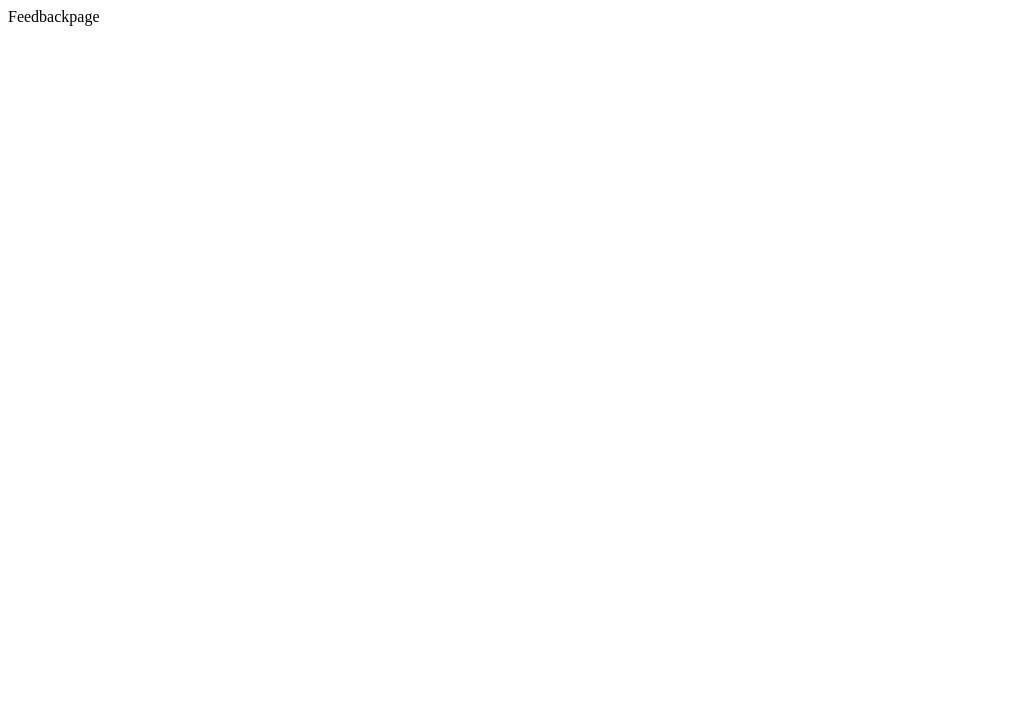
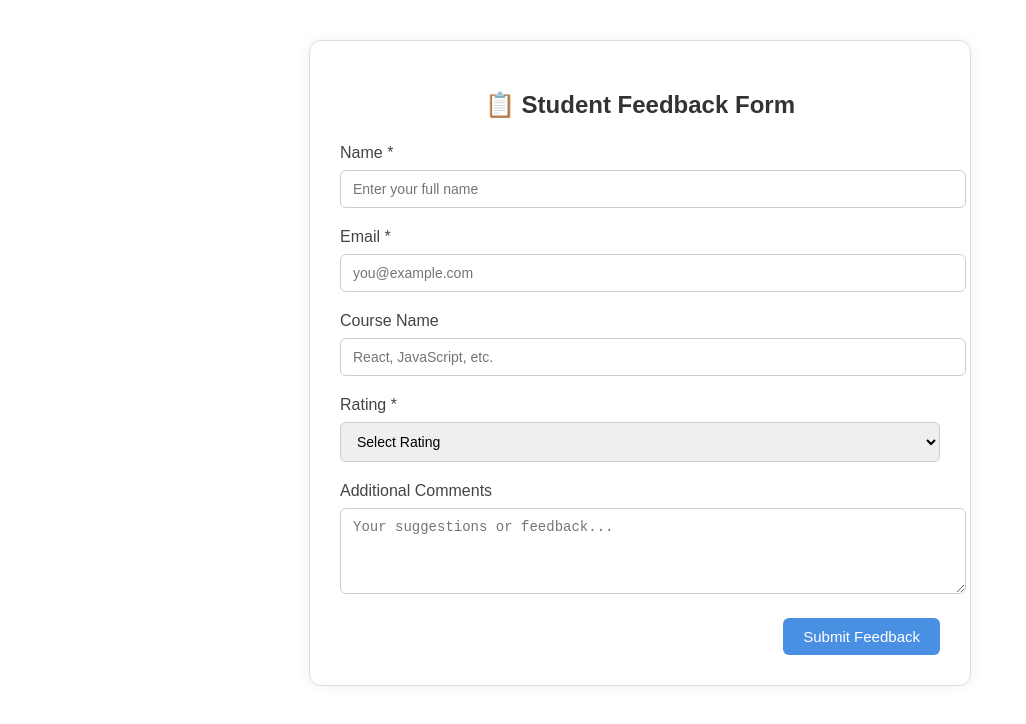
Before and after one commit to venkatesh767408/StudentDashboard, a React (Vite) app: page /feedback in a window 1280 px wide. Shown: the top 724 px of the page, without its empty margins (0-1026 px from the left). Built offline with nearby package versions, Linux system fonts and the light colour scheme.

Commit message:
login authentication backend added

```diff
--- a/package.json
+++ b/package.json
@@ -10,6 +10,7 @@
     "preview": "vite preview"
   },
   "dependencies": {
+    "axios": "^1.10.0",
     "react": "^19.1.0",
     "react-dom": "^19.1.0",
     "react-router-dom": "^7.6.3"
--- a/src/Pages/Feedbackpage.jsx
+++ b/src/Pages/Feedbackpage.jsx
@@ -1,9 +1,117 @@
-import React from 'react'
+import React, { useState } from "react";
+import "../components/FeedbackForm.css"
 
-const Feedbackpage = () => {
+const FeedbackForm = () => {
+  const [formData, setFormData] = useState({
+    name: "",
+    email: "",
+    course: "",
+    rating: "",
+    comments: "",
+  });
+
+  const [submitted, setSubmitted] = useState(false);
+
+  const handleChange = (e) => {
+    const { name, value } = e.target;
+    setFormData((prev) => ({ ...prev, [name]: value }));
+  };
+
+  const handleSubmit = (e) => {
+    e.preventDefault();
+    if (!formData.name || !formData.email || !formData.rating) {
+      alert("Please fill in all required fields.");
+      return;
+    }
+    console.log("Submitted Data:", formData);
+    setSubmitted(true);
+    setFormData({
+      name: "",
+      email: "",
+      course: "",
+      rating: "",
+      comments: "",
+    });
+  };
+
   return (
-    <div>Feedbackpage</div>
-  )
-}
+    <div className="feedback-container">
+      <h2 className="form-title">📋 Student Feedback Form</h2>
 
-export default Feedbackpage
+      {submitted && (
+        <div className="success-message">✅ Thank you for your feedback!</div>
+      )}
+
+      <form onSubmit={handleSubmit} className="feedback-form">
+        <div className="form-group">
+          <label>Name *</label>
+          <input
+            type="text"
+            name="name"
+            placeholder="Enter your full name"
+            value={formData.name}
+            onChange={handleChange}
+            required
+          />
+        </div>
+
+        <div className="form-group">
+          <label>Email *</label>
+          <input
+            type="email"
+            name="email"
+            placeholder="you@example.com"
+            value={formData.email}
+            onChange={handleChange}
+            required
+          />
+        </div>
+
+        <div className="form-group">
+          <label>Course Name</label>
+          <input
+            type="text"
+            name="course"
+            placeholder="React, JavaScript, etc."
+            value={formData.course}
+            onChange={handleChange}
+          />
+        </div>
+
+        <div className="form-group">
+          <label>Rating *</label>
+          <select
+            name="rating"
+            value={formData.rating}
+            onChange={handleChange}
+            required
+          >
+            <option value="">Select Rating</option>
+            <option value="5">⭐⭐⭐⭐⭐ Excellent</option>
+            <option value="4">⭐⭐⭐⭐ Good</option>
+            <option value="3">⭐⭐⭐ Average</option>
+            <option value="2">⭐⭐ Needs Improvement</option>
+            <option value="1">⭐ Poor</option>
+          </select>
+        </div>
+
+        <div className="form-group">
+          <label>Additional Comments</label>
+          <textarea
+            name="comments"
+            placeholder="Your suggestions or feedback..."
+            value={formData.comments}
+            onChange={handleChange}
+            rows="4"
+          />
+        </div>
+
+        <div className="form-actions">
+          <button type="submit">Submit Feedback</button>
+        </div>
+      </form>
+    </div>
+  );
+};
+
+export default FeedbackForm;
--- a/src/Pages/Login.jsx
+++ b/src/Pages/Login.jsx
@@ -1,9 +1,180 @@
-import React from 'react'
+import React, { useState } from "react";
+import axios from "axios";
+import "../components/Login.css";
+import { useNavigate } from "react-router-dom";
+const Auth = () => {
+  const [view, setView] = useState("login"); // 'login' | 'signup' | 'forgot' | 'otp'
+  const navigate=useNavigate();
+  const [form, setForm] = useState({
+    name: "",
+    email: "",
+    password: "",
+    otp: "",
+  });
 
-const Login = () => {
+  const [message, setMessage] = useState({ type: "", text: "" });
+
+  const handleChange = (e) => {
+    setForm({ ...form, [e.target.name]: e.target.value });
+  };
+
+  const switchView = (newView) => {
+    setMessage({ type: "", text: "" });
+    setForm({ name: "", email: "", password: "", otp: "" });
+    setView(newView);
+  };
+
+  const handleSubmit = async (e) => {
+    e.preventDefault();
+    try {
+      let res;
+      const baseURL = "https://login-backend-two.vercel.app/api/auth"; // change if needed
+
+      if (view === "signup") {
+        res = await axios.post(`${baseURL}/signup`, {
+          name: form.name,
+          email: form.email,
+          password: form.password,
+        });
+        setMessage({ type: "success", text: res.data.message });
+
+        setView("login");
+      }
+
+      if (view === "login") {
+        res = await axios.post(`${baseURL}/login`, {
+          email: form.email,
+          password: form.password,
+        });
+        setMessage({ type: "success", text: res.data.message });
+        navigate('/home')
+      }
+
+      if (view === "forgot") {
+        res = await axios.post(`${baseURL}/forgot-password`, {
+          email: form.email,
+        });
+        setMessage({ type: "success", text: res.data.message });
+        setView("otp");
+      }
+
+      if (view === "otp") {
+        res = await axios.post(`${baseURL}/verify-otp`, {
+          email: form.email,
+          otp: form.otp,
+        });
+        setMessage({ type: "success", text: res.data.message });
+        navigate('/home');
+      }
+    } catch (err) {
+      setMessage({
+        type: "error",
+        text:
+          err?.response?.data?.error ||
+          "Something went wrong. Please try again.",
+      });
+    }
+  };
+
   return (
-    <div>Login</div>
-  )
-}
+    <div className="auth-container">
+      <h2>
+        {view === "login"
+          ? "Login"
+          : view === "signup"
+          ? "Sign Up"
+          : view === "forgot"
+          ? "Forgot Password"
+          : "Enter OTP"}
+      </h2>
 
-export default Login
+      {message.text && (
+        <div className={message.type === "error" ? "error-msg" : "success-msg"}>
+          {message.text}
+        </div>
+      )}
+
+      <form onSubmit={handleSubmit}>
+        {view === "signup" && (
+          <input
+            type="text"
+            name="name"
+            placeholder="Full Name"
+            value={form.name}
+            onChange={handleChange}
+            required
+          />
+        )}
+
+        {(view === "signup" ||
+          view === "login" ||
+          view === "forgot" ||
+          view === "otp") && (
+          <input
+            type="email"
+            name="email"
+            placeholder="Email"
+            value={form.email}
+            onChange={handleChange}
+            required
+          />
+        )}
+
+        {(view === "signup" || view === "login") && (
+          <input
+            type="password"
+            name="password"
+            placeholder="Password"
+            value={form.password}
+            onChange={handleChange}
+            required
+          />
+        )}
+
+        {view === "otp" && (
+          <input
+            type="text"
+            name="otp"
+            placeholder="Enter OTP"
+            value={form.otp}
+            onChange={handleChange}
+            required
+          />
+        )}
+
+        <button type="submit">
+          {view === "login"
+            ? "Login"
+            : view === "signup"
+            ? "Sign Up"
+            : view === "forgot"
+            ? "Send OTP"
+            : "Verify OTP"}
+        </button>
+      </form>
+
+      <div className="auth-toggle">
+        {view === "login" && (
+          <>
+            Don't have an account?{" "}
+            <span onClick={() => switchView("signup")}>Sign Up</span> <br />
+            <span onClick={() => switchView("forgot")}>Forgot Password?</span>
+          </>
+        )}
+
+        {view === "signup" && (
+          <>
+            Already have an account?{" "}
+            <span onClick={() => switchView("login")}>Login</span>
+          </>
+        )}
+
+        {(view === "forgot" || view === "otp") && (
+          <span onClick={() => switchView("login")}>Back to Login</span>
+        )}
+      </div>
+    </div>
+  );
+};
+
+export default Auth;
--- /dev/null
+++ b/src/components/FeedbackForm.css
@@ -0,0 +1,80 @@
+.feedback-container {
+  max-width: 600px;
+  margin: 40px auto;
+  padding: 30px;
+  background-color: #ffffff;
+  border: 1px solid #ddd;
+  border-radius: 12px;
+  box-shadow: 0 0 15px rgba(0, 0, 0, 0.06);
+  font-family: Arial, sans-serif;
+}
+
+.form-title {
+  font-size: 24px;
+  font-weight: bold;
+  margin-bottom: 25px;
+  color: #333;
+  text-align: center;
+}
+
+.success-message {
+  background-color: #e6ffed;
+  color: #2a7f2e;
+  padding: 12px;
+  border: 1px solid #a4d5a6;
+  border-radius: 8px;
+  margin-bottom: 15px;
+  text-align: center;
+}
+
+.feedback-form .form-group {
+  margin-bottom: 20px;
+}
+
+.feedback-form label {
+  display: block;
+  margin-bottom: 8px;
+  color: #444;
+  font-weight: 500;
+}
+
+.feedback-form input,
+.feedback-form select,
+.feedback-form textarea {
+  width: 100%;
+  padding: 10px 12px;
+  border: 1px solid #ccc;
+  border-radius: 6px;
+  font-size: 14px;
+  transition: border 0.2s ease;
+}
+
+.feedback-form input:focus,
+.feedback-form select:focus,
+.feedback-form textarea:focus {
+  border-color: #5b9bd5;
+  outline: none;
+}
+
+.feedback-form textarea {
+  resize: vertical;
+}
+
+.form-actions {
+  text-align: right;
+}
+
+.form-actions button {
+  background-color: #4a90e2;
+  color: white;
+  padding: 10px 20px;
+  font-size: 15px;
+  border: none;
+  border-radius: 6px;
+  cursor: pointer;
+  transition: background-color 0.2s ease;
+}
+
+.form-actions button:hover {
+  background-color: #357ab8;
+}
--- /dev/null
+++ b/src/components/Login.css
@@ -0,0 +1,63 @@
+.auth-container {
+  max-width: 400px;
+  margin: 60px auto;
+  padding: 30px;
+  border: 1px solid #ccc;
+  border-radius: 10px;
+  font-family: Arial, sans-serif;
+  background-color: #fff;
+  box-shadow: 0 0 10px rgba(0, 0, 0, 0.05);
+}
+
+.auth-container h2 {
+  text-align: center;
+  margin-bottom: 20px;
+  color: #333;
+}
+
+.auth-container form {
+  display: flex;
+  flex-direction: column;
+}
+
+.auth-container input {
+  padding: 10px;
+  margin-bottom: 15px;
+  border: 1px solid #bbb;
+  border-radius: 5px;
+  font-size: 14px;
+}
+
+.auth-container button {
+  padding: 10px;
+  background-color: #007bff;
+  color: white;
+  border: none;
+  font-size: 15px;
+  border-radius: 5px;
+  cursor: pointer;
+}
+
+.auth-container button:hover {
+  background-color: #0056b3;
+}
+
+.auth-toggle {
+  text-align: center;
+  margin-top: 15px;
+  font-size: 14px;
+  color: #007bff;
+  cursor: pointer;
+}
+
+.success-msg {
+  color: green;
+  text-align: center;
+  margin-bottom: 10px;
+}
+
+.error-msg {
+  color: red;
+  text-align: center;
+  margin-bottom: 10px;
+}
```
Also changed, not shown: 1 other file (tests, documents, lock files or other folders).
